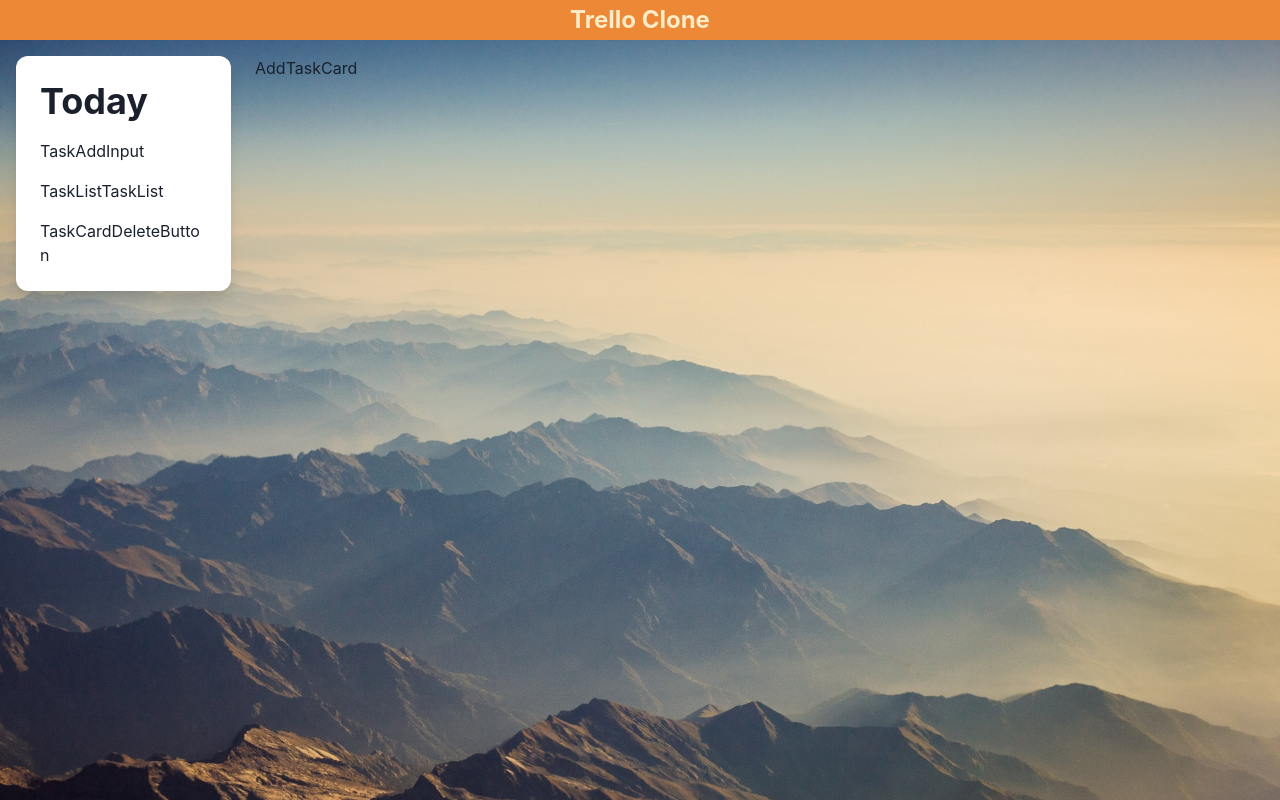
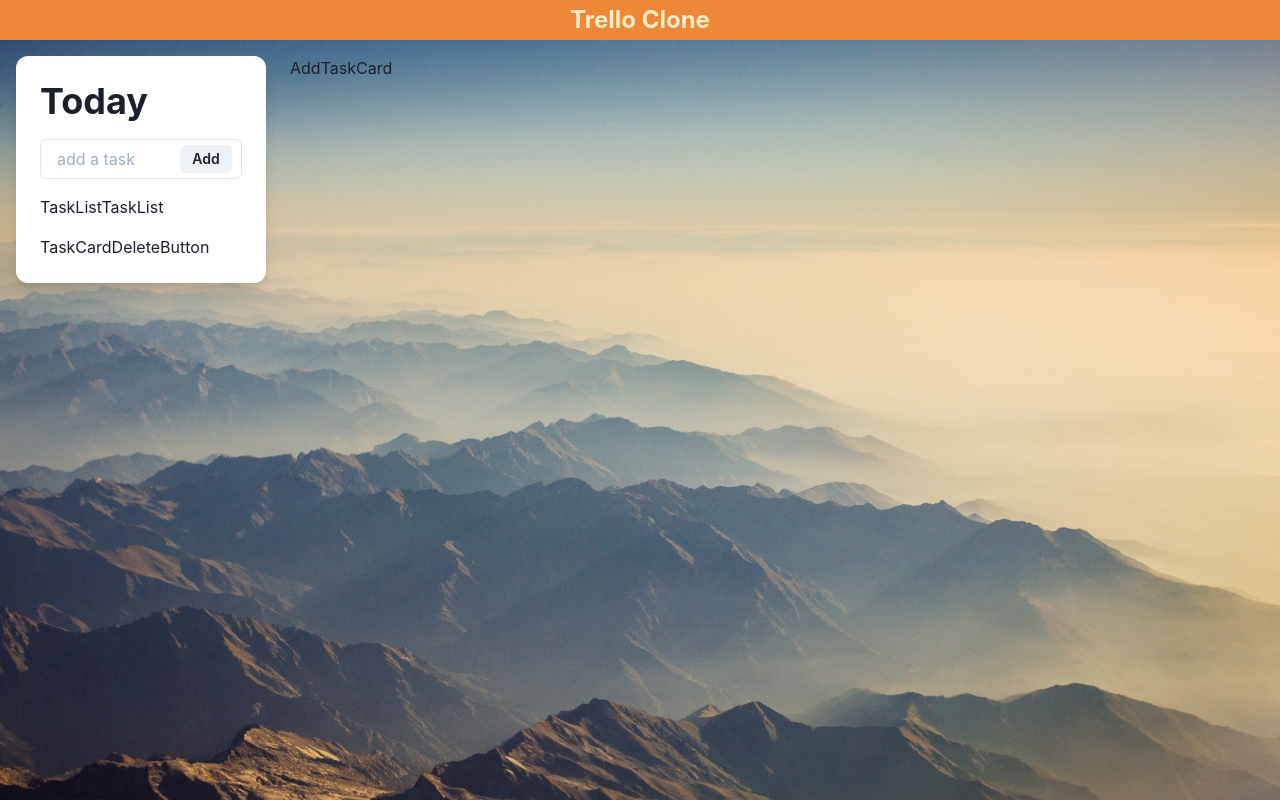
Before and after one commit to GrowUp-Haruno/react-trello-clone, a React (Create React App) app: page / in a window 1280 px wide. Built offline with nearby package versions, Linux system fonts and the light colour scheme.

Commit message:
コンポーネント作成 Fixed TaskAddInputコンポーネント #8

```diff
--- a/src/components/task/TaskAddInput.tsx
+++ b/src/components/task/TaskAddInput.tsx
@@ -1,7 +1,38 @@
-import React from 'react'
+import { Box, Button, Input, InputGroup, InputRightElement } from '@chakra-ui/react';
+import { FC } from 'react';
+import { useTaskAddInput } from './hooks/useTaskAddInput';
 
-export const TaskAddInput = () => {
+const inputPlaceholder = 'add a task';
+const inputMaxLength = 20;
+
+export const TaskAddInput: FC<{
+  setTaskList: React.Dispatch<React.SetStateAction<string[]>>;
+}> = ({ setTaskList }) => {
+  const {
+    states: { taskAddValue },
+    handlers: { handleChange, handleClick, handleSubmit },
+  } = useTaskAddInput(setTaskList);
+
   return (
-    <div>TaskAddInput</div>
-  )
-}
+    <Box>
+      <form onSubmit={handleSubmit}>
+        <InputGroup size="md">
+          <Input
+            pr="4.5rem"
+            placeholder={inputPlaceholder}
+            value={taskAddValue}
+            type="text"
+            maxLength={inputMaxLength}
+            onChange={handleChange}
+            width="100%"
+          />
+          <InputRightElement width="4.5rem">
+            <Button h="1.75rem" size="sm" onClick={handleClick}>
+              Add
+            </Button>
+          </InputRightElement>
+        </InputGroup>
+      </form>
+    </Box>
+  );
+};
--- a/src/components/task/TaskCard.tsx
+++ b/src/components/task/TaskCard.tsx
@@ -1,14 +1,15 @@
 import { Box, Stack, useColorModeValue } from '@chakra-ui/react';
-import { FC } from 'react';
+import { FC, useState } from 'react';
 import { TaskAddInput } from './TaskAddInput';
 import { TaskCardDeleteButton } from './TaskCardDeleteButton';
 import { TaskCardTitle } from './TaskCardTitle';
 import { TaskListTaskList } from './TaskListTaskList';
 
 export const TaskCard: FC = ({ children }) => {
+  const [taskList, setTaskList] = useState<string[]>([]);
 
   return (
-    <Box h="100%" w='215px'>
+    <Box h="100%" w="250px">
       <Stack
         spacing={4}
         // maxW={'270px'}
@@ -19,7 +20,7 @@ export const TaskCard: FC = ({ children }) => {
         p={6}
       >
         <TaskCardTitle />
-        <TaskAddInput />
+        <TaskAddInput setTaskList={setTaskList} />
         <TaskListTaskList />
         <TaskCardDeleteButton />
       </Stack>
--- /dev/null
+++ b/src/components/task/hooks/useTaskAddInput.tsx
@@ -0,0 +1,33 @@
+import { useState } from 'react';
+
+export const useTaskAddInput: (setTaskList: React.Dispatch<React.SetStateAction<string[]>>) => {
+  states: {
+    taskAddValue: string;
+  };
+  handlers: {
+    handleClick: () => void;
+    handleChange: React.ChangeEventHandler<HTMLInputElement>;
+    handleSubmit: React.FormEventHandler<HTMLFormElement>;
+  };
+} = (setTaskList) => {
+  const [taskAddValue, setTaskAddValue] = useState('');
+
+  const handleChange: React.ChangeEventHandler<HTMLInputElement> = (event) => {
+    setTaskAddValue(event.target.value);
+  };
+
+  const handleSubmit: React.FormEventHandler<HTMLFormElement> = (event) => {
+    event.preventDefault();
+    setTaskList((prev) => [...prev, taskAddValue]);
+    setTaskAddValue('');
+  };
+
+  const handleClick = () => {
+    setTaskList((prev) => [...prev, taskAddValue]);
+    setTaskAddValue('');
+  };
+
+  const states = { taskAddValue };
+  const handlers = { handleClick, handleChange, handleSubmit };
+  return { states, handlers };
+};
```
